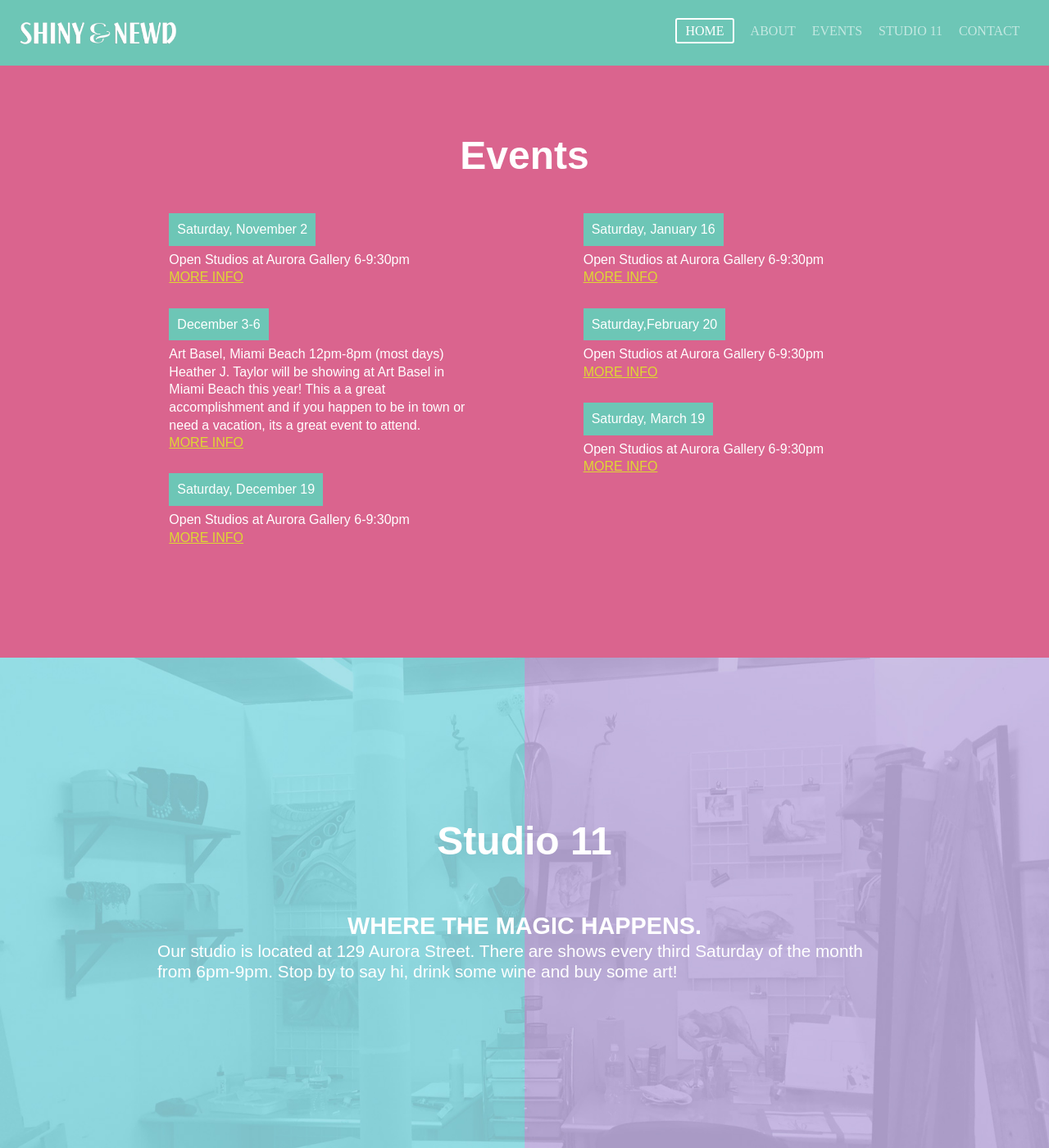
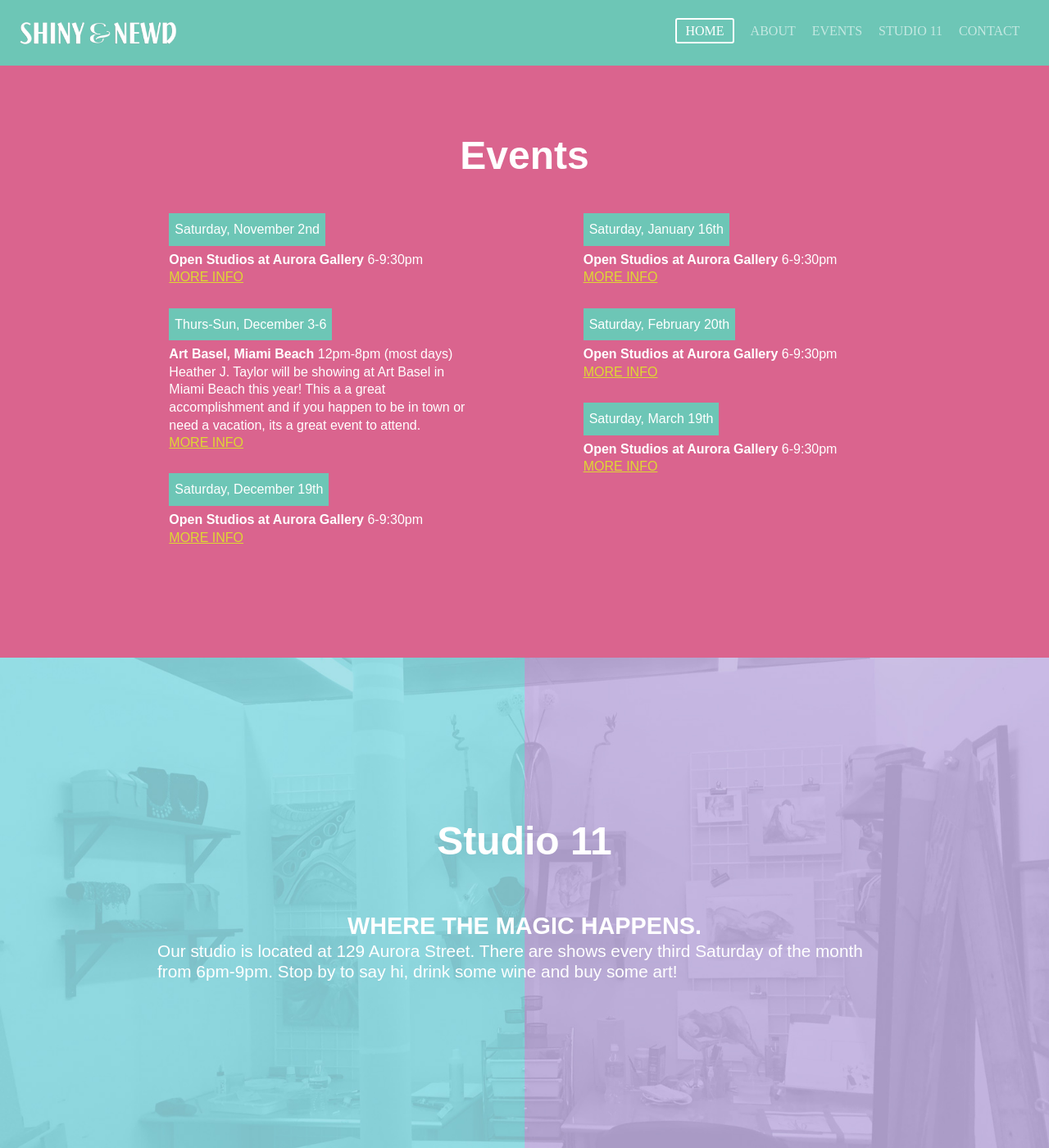
Before and after one commit to rachyrach/shinyandnewd, a Jekyll site: the page built from index.html, in a window 1280 px wide and 1400 px high, scrolled down 1850 px. Shown: the whole window at 82% size. Built offline with Jekyll 4.4.1, drawn with Linux system fonts in a browser that asks for light colours; Markdown is read by kramdown in place of the engine named in the settings.

Commit message:
update events
update events

```diff
--- a/css/main.css
+++ b/css/main.css
@@ -272,7 +272,7 @@ div.button{
 
 .date {
  background-color: #6dc6b6;
-    padding: 4px 10px;
+    padding: 4px 7px;
     margin-right: 5px;
     margin-bottom: 1px;
     display: inline-block;
--- a/index.html
+++ b/index.html
@@ -42,33 +42,33 @@ She is a member of the Watercolor Art Society of Houston.</p>
             <h1>Events</h1>
  <div class="column1">
 
-     <div class="date"><p>Saturday, November 2</p></div>
-<p>Open Studios at Aurora Gallery 6-9:30pm<br>
+     <div class="date"><p>Saturday, November 2nd</p></div>
+<p><b>Open Studios at Aurora Gallery</b> 6-9:30pm<br>
     <a href="https://www.facebook.com/AuroraStudiosintheheights" target="_blank" class="btn-event">MORE INFO</a><br><br></p>
 
-<div class="date"><p>December 3-6</p></div>
-<p>Art Basel, Miami Beach  12pm-8pm (most days)<br>
+<div class="date"><p>Thurs-Sun, December 3-6</p></div>
+<p><b>Art Basel, Miami Beach</b> 12pm-8pm (most days)<br>
 Heather J. Taylor will be showing at Art Basel in Miami Beach this year! This a a great accomplishment and if you happen to be in town or need a vacation, its a great event to attend.</br>
 <a href="https://www.artbasel.com/miami-beach" target="_blank" class="btn-event">MORE INFO</a> <br><br> </p>
 
-<div class="date"><p>Saturday, December 19 </p></div>
-<p>Open Studios at Aurora Gallery 6-9:30pm<br>
+<div class="date"><p>Saturday, December 19th </p></div>
+<p><b>Open Studios at Aurora Gallery</b> 6-9:30pm<br>
     <a href="https://www.facebook.com/AuroraStudiosintheheights" target="_blank" class="btn-event">MORE INFO</a><br><br> </p>
     </p>
 </div>
 
              <div class="column2">
 
-<div class="date"><p>Saturday, January 16 </p></div>
-<p>Open Studios at Aurora Gallery 6-9:30pm<br>
+<div class="date"><p>Saturday, January 16th </p></div>
+<p><b>Open Studios at Aurora Gallery</b> 6-9:30pm<br>
     <a href="https://www.facebook.com/AuroraStudiosintheheights" target="_blank" class="btn-event">MORE INFO</a><br><br> </p>
 
-<div class="date"><p>Saturday,February 20 </p></div>
-<p>Open Studios at Aurora Gallery 6-9:30pm<br>
+<div class="date"><p>Saturday, February 20th </p></div>
+<p><b>Open Studios at Aurora Gallery</b> 6-9:30pm<br>
     <a href="https://www.facebook.com/AuroraStudiosintheheights" target="_blank" class="btn-event">MORE INFO</a><br><br> </p>
 
-<div class="date"><p>Saturday, March 19 </p></div>
-<p>Open Studios at Aurora Gallery 6-9:30pm<br>
+<div class="date"><p>Saturday, March 19th </p></div>
+<p><b>Open Studios at Aurora Gallery</b> 6-9:30pm<br>
     <a href="https://www.facebook.com/AuroraStudiosintheheights" target="_blank" class="btn-event">MORE INFO</a><br><br>
     </p>
 </div>
```
